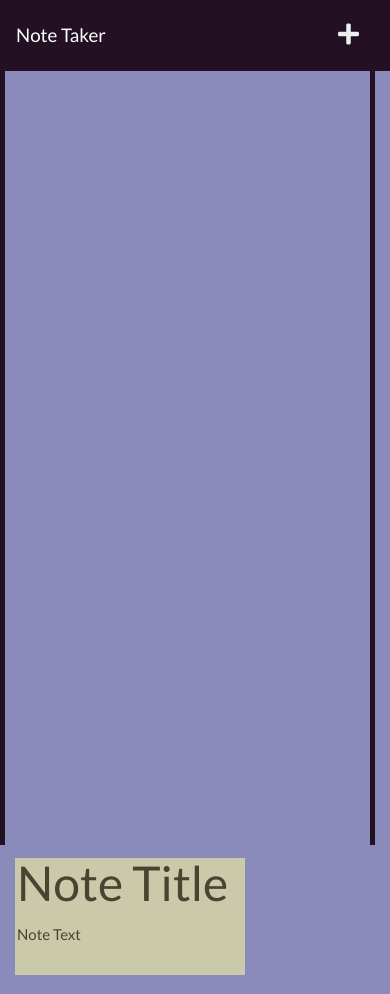
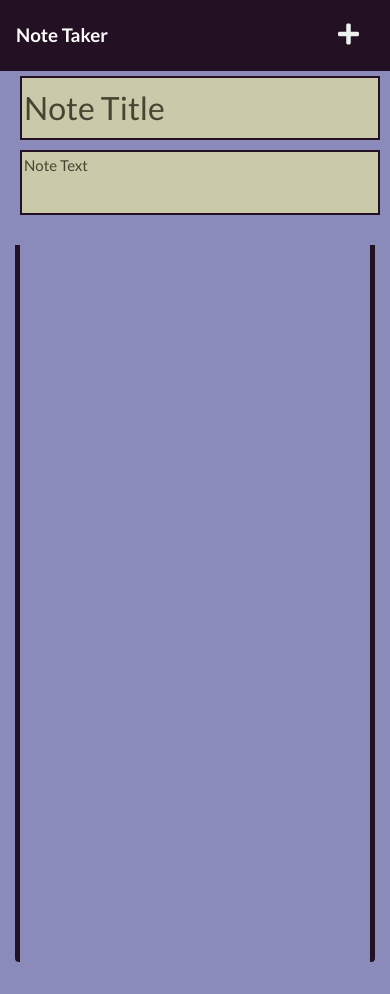
Before and after one commit to ValPal1320/Note_Taker, a website: page public/notes.html in a window 390 px wide. Drawn offline with nearby package versions, Linux system fonts and the light colour scheme; no server answers.

Commit message:
styling complete and screen responsiveness added

```diff
--- a/public/assets/css/styles.css
+++ b/public/assets/css/styles.css
@@ -1,27 +1,36 @@
+:root {
+  --sage: #CACAAA;
+  --coolGrey: #8B8BBB;
+  --russianViolet: #372554;
+  --darkPurple: #231123;
+  --oliveDrab7: #494331;
+}
+
 html,
 body {
   height: 100%;
   margin: 0;
   padding: 0;
-  background-color: #8B8BBB;
+  background-color: var(--coolGrey);
 }
 
 .navbar {
-  background-color: #231123;
+  background-color: var(--darkPurple);
 }
 
 .navbar a {
   color: white;
+  font-weight: bold;
 }
 
-.jumbotron, .card, .note-title, .note-textarea{
-  color: #372554;
-  background-color: #CACAAA;
-  border: 5px solid #231123;
+.jumbotron, .card{
+  color: var(--russianViolet);
+  background-color: var(--sage);
+  border: 5px solid var(--darkPurple);
 }
 
 ::placeholder {
-  color: #494331;
+  color: var(--oliveDrab7);
 }
 
 .save-note {
@@ -37,34 +46,34 @@ body {
 
 .note-textarea,
 .note-title {
-  color: #000000;
+  color: #372554;
+  background-color: #CACAAA;
+  border: 2px solid #231123;
   width: 100%;
+  margin: 5px;
   outline: none;
-  border: none;
 }
 
 .note-textarea {
   resize: none;
-  height: calc(100% - 63px);
-  padding-top: 15px;
+  height: calc(90% - 63px);
+
 }
 
 .note-title {
-  height: 50px;
-  margin-top: 13px;
+  height: 80px;
   font-size: 3rem;
 }
 
 .note-title:read-only,
 .note-textarea:read-only {
-  color: #757575;
+  color: #8B8BBB;
 }
 
 .list-container .card {
-  height: calc(100vh - 70px);
+  height: 85vh;
   border-bottom: none;
-  border-bottom-right-radius: 0;
-  border-bottom-left-radius: 0;
+  margin: 1rem 0;
   background-color: transparent;
 }
 
@@ -72,8 +81,6 @@ body {
   padding-left: 0;
 }
 
-.list-container .list-group,
-.list-container .list-group-item:first-child,
 .list-container .card {
   border-top: none;
   border-top-right-radius: 0;
@@ -83,6 +90,7 @@ body {
 .list-item-title {
   display: inline-block;
   width: 75%;
+  color: #372554;
 }
 
 .list-container i {
@@ -91,9 +99,27 @@ body {
 }
 
 .list-container .list-group-item {
-  border-left: none;
-  border-right: none;
+  margin: .2rem;
   padding: 20px;
   cursor: pointer;
   background-color: #CACAAA;
 }
+
+@media (max-width: 750px) {
+
+  .note-title {
+    font-size: 2rem;
+    height: 4rem;
+  }
+
+  #noteList {
+    order: 1;
+    width: 100%;
+    margin: 1rem auto;
+    padding: 0 15px;
+  }
+
+  .list-group {
+    border-top: .2rem solid #231123;
+  }
+}
--- a/public/notes.html
+++ b/public/notes.html
@@ -1,6 +1,7 @@
 <!DOCTYPE html>
 <html lang="en-US">
   <head>
+
     <meta charset="UTF-8" />
     <meta name="viewport" content="width=device-width, initial-scale=1.0" />
     <meta http-equiv="X-UA-Compatible" content="ie=edge" />
@@ -16,9 +17,11 @@
       crossorigin="anonymous"
     />
     <link rel="stylesheet" href="./assets/css/styles.css" />
+
   </head>
 
   <body>
+
     <nav class="navbar">
       <a class="navbar-brand" href="/">Note Taker </a>
       <div class="icons">
@@ -30,18 +33,13 @@
     <main id="main">
       <div class="container-fluid">
         <div class="row">
-          <div class="col-12 col-md-4 list-container">
+          <div class="col-12 col-md-4 list-container" id="noteList">
             <div class="card">
               <ul class="list-group"></ul>
             </div>
           </div>
-          <div class="col-8">
-            <input
-              class="note-title"
-              placeholder="Note Title"
-              maxlength="28"
-              type="text"
-            />
+          <div class="col-12 col-md-8">
+            <input class="note-title" placeholder="Note Title" maxlength="28" type="text"/>
             <textarea class="note-textarea" placeholder="Note Text"></textarea>
           </div>
         </div>
@@ -49,5 +47,7 @@
     </main>
 
     <script src="/assets/js/index.js"></script>
+
   </body>
+
 </html>
```
